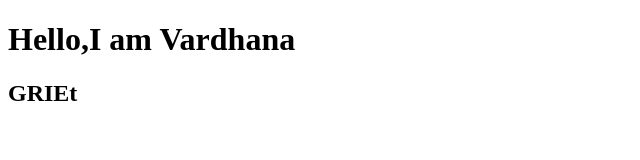
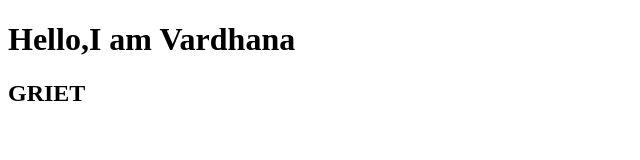
Before and after one commit to Varuu04/Varuu04.github.io, a plain HTML site: page index.html in a window 1280 px wide. Shown: the full height of the page, 0-640 px from the left. Drawn offline with Linux system fonts and the light colour scheme.

Commit message:
Update index.html

```diff
--- a/index.html
+++ b/index.html
@@ -7,6 +7,6 @@
 </head>
 <body>
     <h1>Hello,I am Vardhana</h1>
-    <h2>GRIEt</h2>
+    <h2>GRIET</h2>
 </body>
 </html>
```
